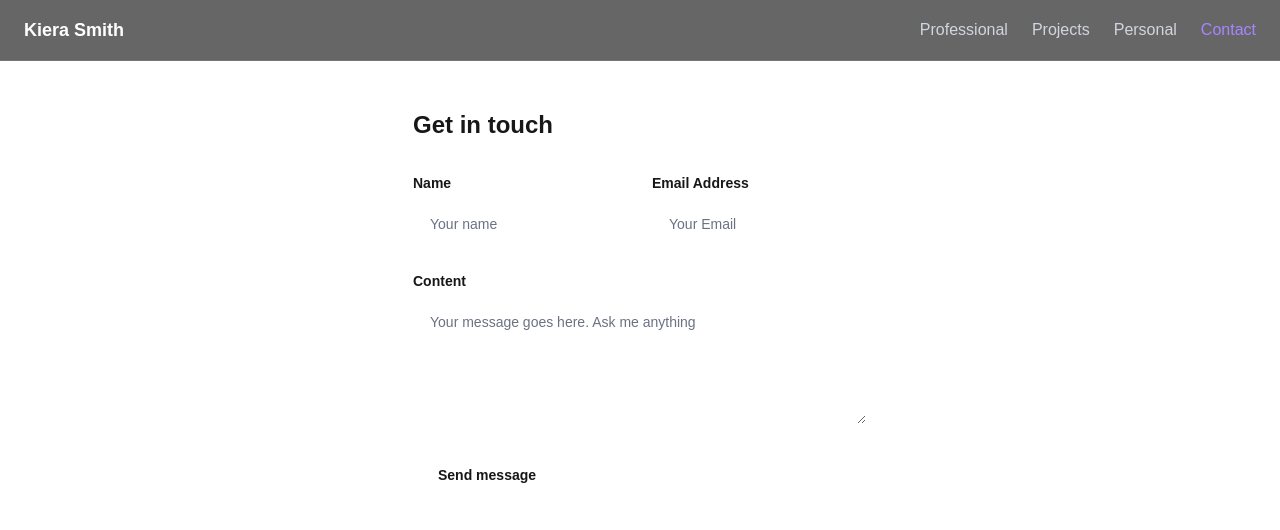
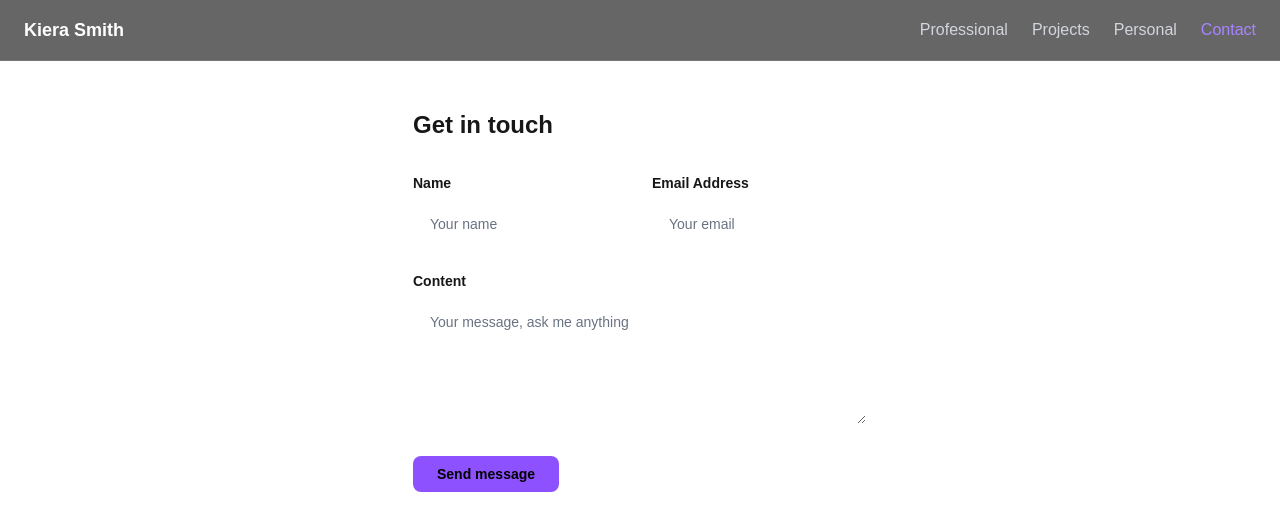
Before and after one commit to kirsnif/Webportfolio, a Next.js app: page /contact in a window 1280 px wide. Shown: the top 530 px of the page. Built offline with nearby package versions, Linux system fonts and the light colour scheme.

Commit message:
update readme, style contact form

```diff
--- a/src/components/contact.tsx
+++ b/src/components/contact.tsx
@@ -69,7 +69,7 @@ export default function ContactForm() {
               type="email"
               required
               maxLength={200}
-              placeholder="Your Email"
+              placeholder="Your email"
               className={inputClass}
             />
           </div>
@@ -86,12 +86,11 @@ export default function ContactForm() {
             minLength={10}
             maxLength={5000}
             rows={5}
-            placeholder="Your message goes here. Ask me anything"
+            placeholder="Your message, ask me anything"
             className={`${inputClass} resize-y`}
           />
         </div>
 
-        {/* Honeypot: invisible to humans and screen readers, bots fill it in */}
         <div className="hidden" aria-hidden="true">
           <label htmlFor="website">Website</label>
           <input id="website" name="website" type="text" tabIndex={-1} autoComplete="off" />
@@ -100,7 +99,7 @@ export default function ContactForm() {
         <button
           type="submit"
           disabled={status === "sending"}
-          className="rounded-lg border border-white/20 px-6 py-2 text-sm font-semibold transition hover:bg-white/10 disabled:cursor-not-allowed disabled:opacity-50"
+          className="rounded-lg bg-violet-500 px-6 py-2 text-sm font-semibold text-black transition hover:bg-violet-300 disabled:cursor-not-allowed disabled:opacity-50"
         >
           {status === "sending" ? "Sending..." : "Send message"}
         </button>
```
Also changed, not shown: 1 other file (tests, documents, lock files or other folders).
